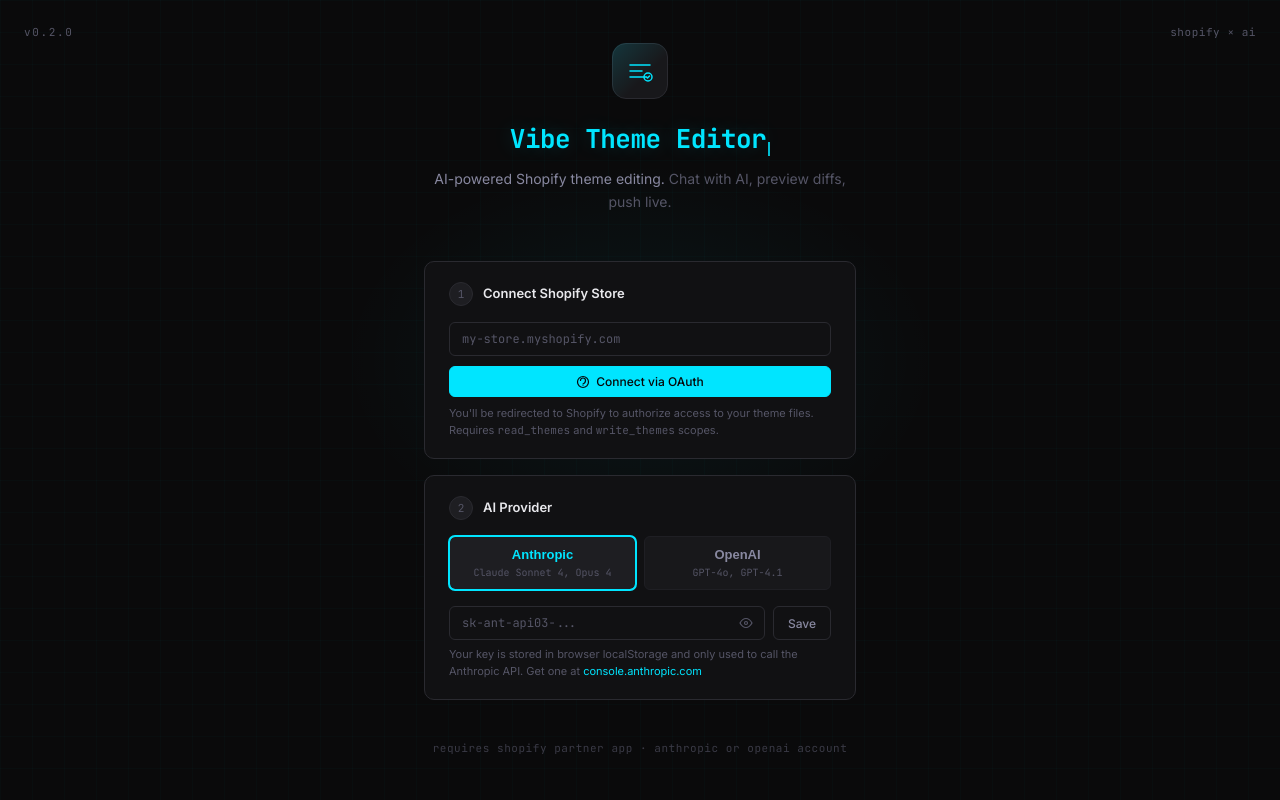
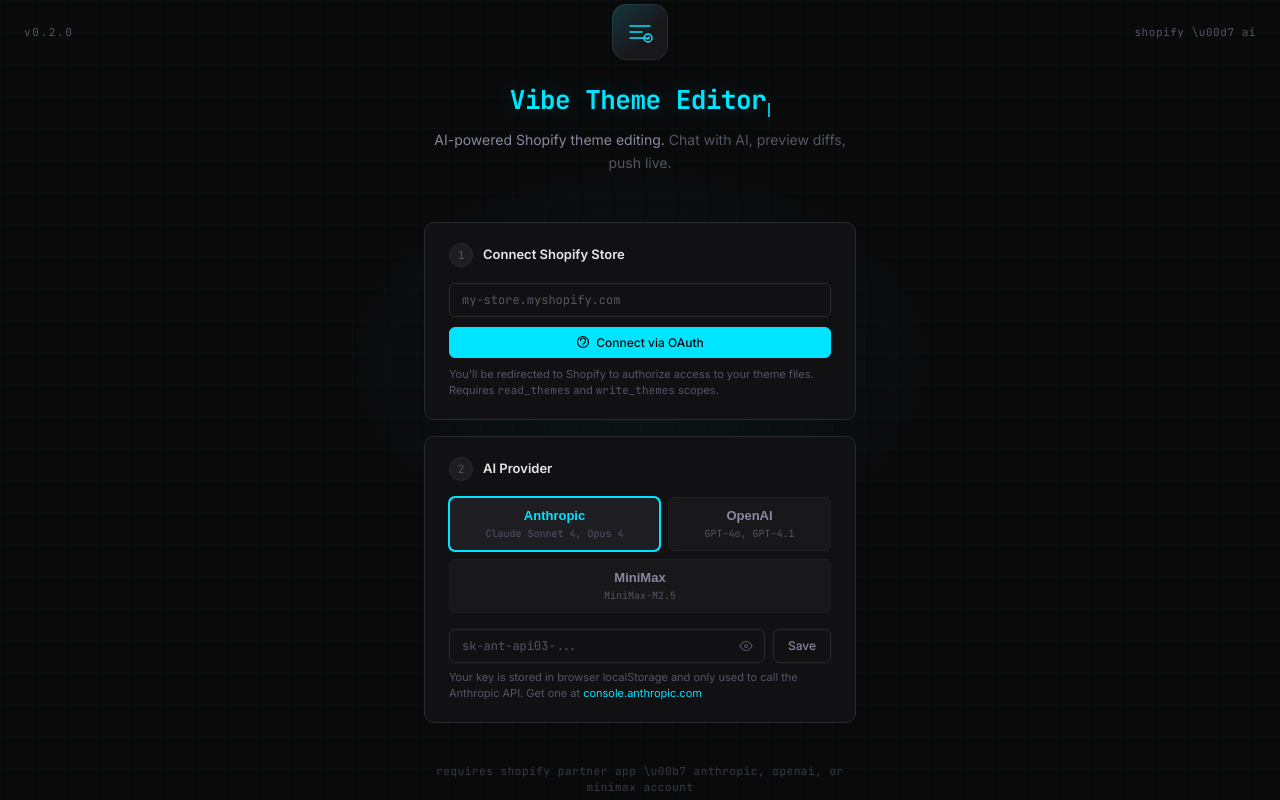
Before and after one commit to WesMedia8/vibe-theme-editor, a Next.js app: page / in a window 1280 px wide. Built offline with nearby package versions, Linux system fonts and the light colour scheme; no server answers.

Commit message:
feat: add MiniMax as AI provider option in SetupView
- Added minimax to PROVIDER_INFO with M2.5 model, orange branding
- 3-column provider toggle (wraps on narrow screens)
- MiniMax key validation (JWT-style, length check)
- Updated footer text

```diff
--- a/app/components/SetupView.tsx
+++ b/app/components/SetupView.tsx
@@ -39,6 +39,15 @@ const PROVIDER_INFO: Record<AIProvider, {
     consoleName: 'platform.openai.com',
     color: '#10a37f',
     models: 'GPT-4o, GPT-4.1',
+  },
+  minimax: {
+    label: 'MiniMax',
+    keyPrefix: 'eyJ',
+    keyPlaceholder: 'eyJ...',
+    consoleUrl: 'https://platform.minimax.io',
+    consoleName: 'platform.minimax.io',
+    color: '#FF6B35',
+    models: 'MiniMax-M2.5',
   },
 }
 
@@ -116,6 +125,11 @@ export default function SetupView({
       setKeyError('OpenAI API keys start with sk-')
       return
     }
+    // MiniMax keys are JWT-style tokens, just check length
+    if (aiProvider === 'minimax' && key.length < 20) {
+      setKeyError('MiniMax API key seems too short')
+      return
+    }
     setKeyError('')
     setKeyValid(true)
     onApiKey(key)
@@ -175,7 +189,7 @@ export default function SetupView({
         color: 'var(--text-muted)',
         letterSpacing: '0.05em',
       }}>
-        shopify × ai
+        shopify \u00d7 ai
       </div>
 
       {/* Main content */}
@@ -274,7 +288,7 @@ export default function SetupView({
                 color: isShopifyConnected ? 'var(--green)' : 'var(--text-muted)',
                 flexShrink: 0,
               }}>
-                {isShopifyConnected ? '✓' : '1'}
+                {isShopifyConnected ? '\u2713' : '1'}
               </div>
               <span style={{
                 fontSize: 13,
@@ -370,7 +384,7 @@ export default function SetupView({
                 color: keyValid === true ? 'var(--cyan)' : 'var(--text-muted)',
                 flexShrink: 0,
               }}>
-                {keyValid === true ? '✓' : '2'}
+                {keyValid === true ? '\u2713' : '2'}
               </div>
               <span style={{
                 fontSize: 13,
@@ -386,8 +400,9 @@ export default function SetupView({
               display: 'flex',
               gap: 8,
               marginBottom: 16,
+              flexWrap: 'wrap',
             }}>
-              {(['anthropic', 'openai'] as AIProvider[]).map(p => {
+              {(['anthropic', 'openai', 'minimax'] as AIProvider[]).map(p => {
                 const pInfo = PROVIDER_INFO[p]
                 const isActive = aiProvider === p
                 return (
@@ -395,7 +410,8 @@ export default function SetupView({
                     key={p}
                     onClick={() => onProviderChange(p)}
                     style={{
-                      flex: 1,
+                      flex: '1 1 auto',
+                      minWidth: 120,
                       display: 'flex',
                       flexDirection: 'column',
                       alignItems: 'center',
@@ -491,7 +507,7 @@ export default function SetupView({
 
             {keyValid === true && (
               <div style={{ color: 'var(--green)', fontSize: 11, marginBottom: 6 }}>
-                ✓ API key saved
+                \u2713 API key saved
               </div>
             )}
 
@@ -536,7 +552,7 @@ export default function SetupView({
           color: 'var(--text-disabled)',
           letterSpacing: '0.05em',
         }}>
-          requires shopify partner app · anthropic or openai account
+          requires shopify partner app \u00b7 anthropic, openai, or minimax account
         </div>
       </div>
     </div>
```
